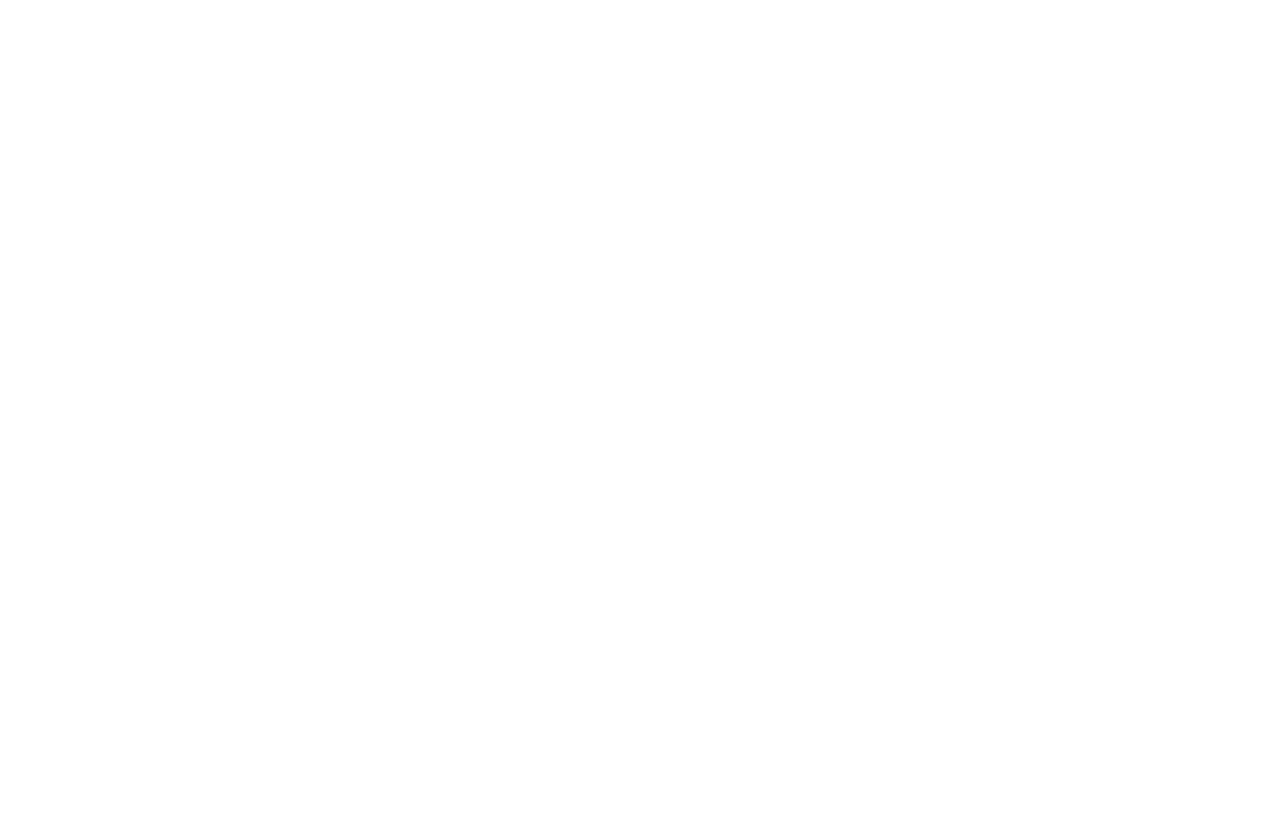
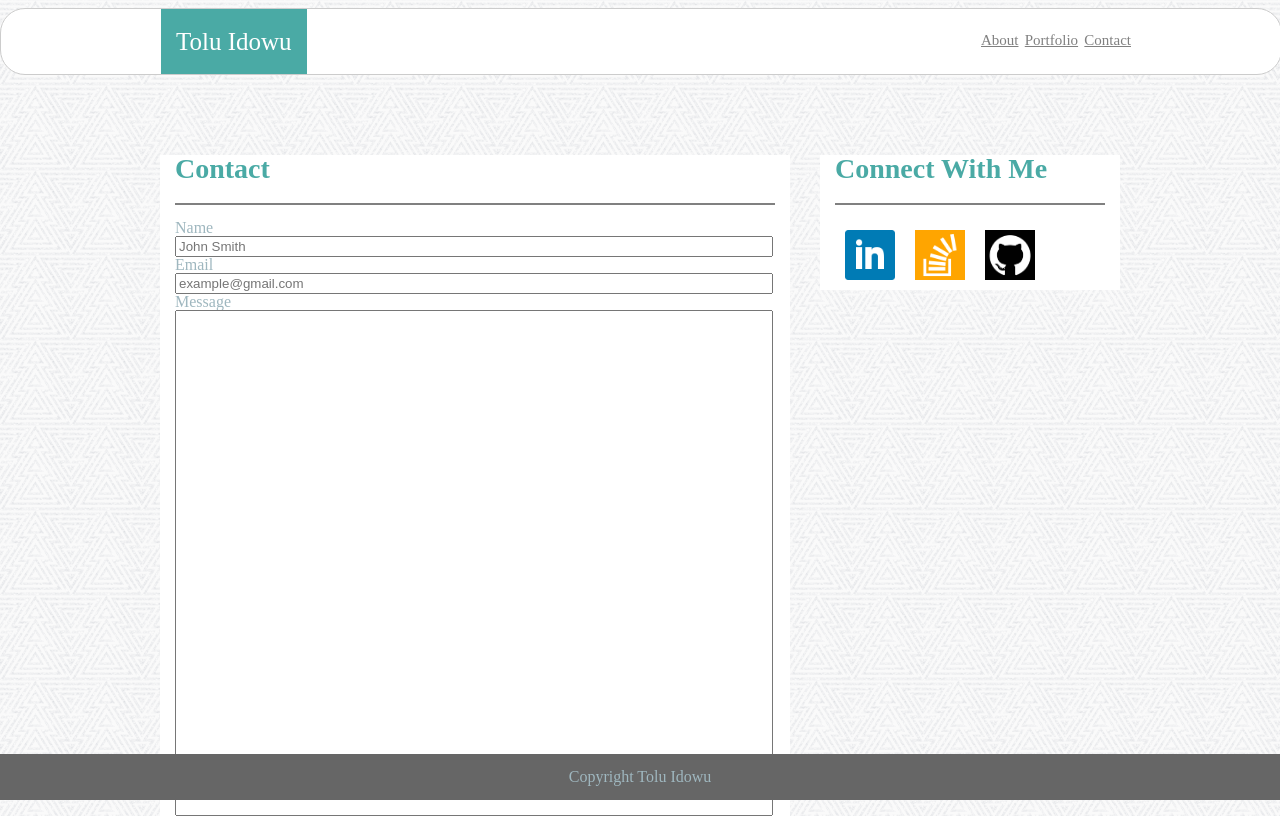
Before and after one commit to itolu94/Basic-Portfolio, a plain HTML site: page contact.html in a window 1280 px wide. Drawn offline with Linux system fonts and the light colour scheme.

Commit message:
Formated contact

```diff
--- a/assets/css/style.css
+++ b/assets/css/style.css
@@ -36,6 +36,7 @@ h2 {
 	padding-bottom: 20px;
 }
 
+
 nav a {
 	color: grey;
 	font-size: 15px;
@@ -59,12 +60,22 @@ nav a {
 	margin: auto;
 }
 
+#usersName, #Email{
+	width: 590px;
+}
+
+#TextBox{
+	height: 500px;
+	width: 590px;
+}
+
 #content{
 	background-color: #fff;
 	border-width: 1px;
 	border-color: #fff;
 	border-style: solid;
-	width: 650px;
+	padding: 0px 15px;
+	width: 600px;
 	float: left;
 	overflow: hidden;
 	border: 1px;
@@ -73,6 +84,7 @@ nav a {
 
 #contact {
 	background-color: #fff;
+	padding: 0px 15px;
 	width: 270px;
 	float: right;
 	color: grey
@@ -80,9 +92,11 @@ nav a {
 }
 
 .Logo{
-	width: 75px;
-	height: 75px;
-	margin: auto;
+	width: 50px;
+	height: 50px;
+	float: left;
+	margin: 10px;
+	text-align: center;
 }
 
 
@@ -93,6 +107,7 @@ nav a {
 	width: 100%;
 	padding: 15px 0;
 	text-align: center;
+	border-color:
 }
 
 
--- a/contact.html
+++ b/contact.html
@@ -0,0 +1,62 @@
+<!DOCTYPE html>
+<html lang="en">
+<head>
+	<meta charset="UTF-8">
+	<title>Tolu Idowu's Profolio</title>
+	<link rel="stylesheet" href="assets/css/reset.css">
+	<link rel="stylesheet" href="assets/css/style.css">
+</head>
+<body>
+		<header id="Header">
+
+		<div id="Name">
+			<h1>Tolu Idowu</h1>
+		</div>
+
+		<nav>
+			<a href="index.html">About</a>
+			<a href="portfolio.html">Portfolio</a>
+			<a href="contact.html">Contact</a>
+		</nav>
+	</header>
+
+
+	<section id="About-Me">
+		<div id="content">
+		<h2>Contact</h2>
+
+		<form action="">
+			<label for="usersName">Name</label>
+			<input id="usersName" type="text" placeholder="John Smith" required="">
+
+			<label for="Email">Email</label>
+			<input id="Email" type="Email" placeholder="example@gmail.com" required="">
+
+			<label for="TextBox">Message</label>
+			<input id="TextBox" type="text">
+
+		</form>
+		</div>
+
+		<div id="contact">
+			<h2>Connect With Me</h2>
+			<!-- LinkedIn -->
+			<a href="https://www.linkedin.com/in/tolulope-idowu-7393675b?trk=nav_responsive_tab_profile_pic"><img class="Logo" src="assets/images/LinkIn.png" alt=""></a>
+
+			<!-- Stack Overflow  -->
+			<a href="http://stackoverflow.com/users/7277518/tolu"><img class="Logo" src="assets/images/stackoverflow.png" alt="Linkedin Logo"></a>
+
+			<!-- Git Hub  -->
+			<a href="https://github.com/itolu94"><img class="Logo" src="assets/images/github.png" alt="Linkedin Logo"></a>
+
+
+		</div>
+
+
+	</section>
+
+<footer id="Footer">
+	<p>Copyright Tolu Idowu</p>
+</footer>
+</body>
+</html>
```
Also changed, not shown: assets/images/Profile-Picture.jpg (added).
